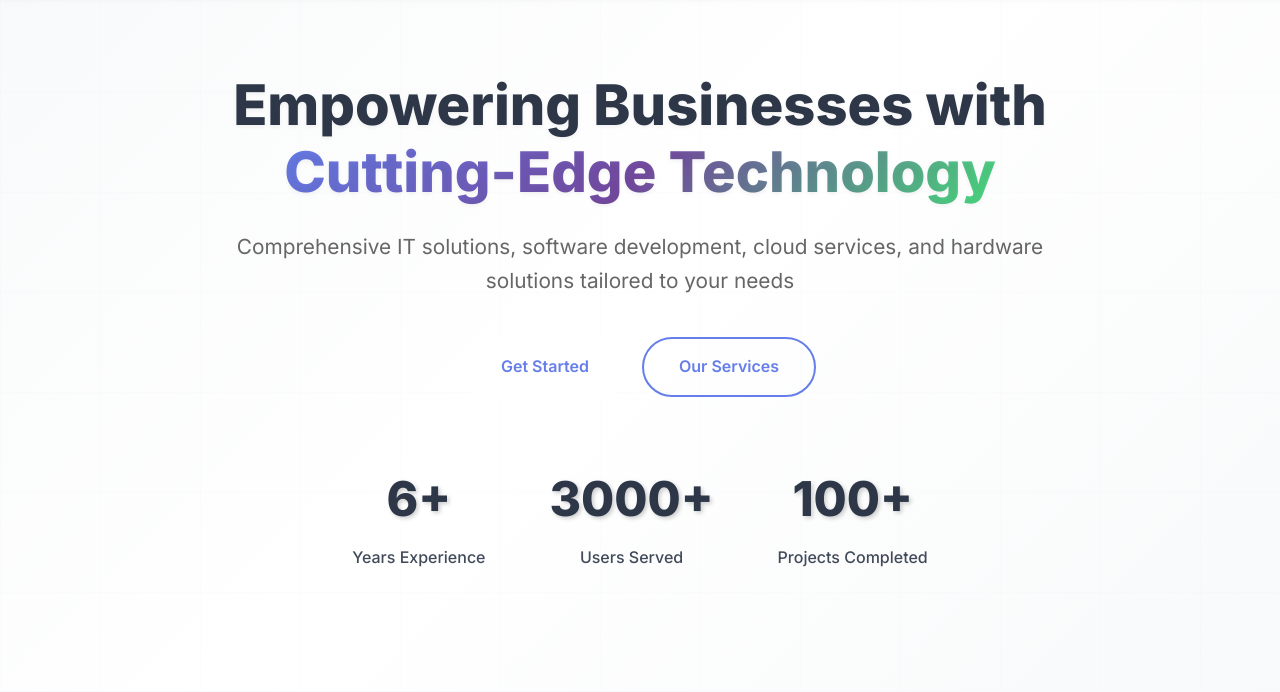
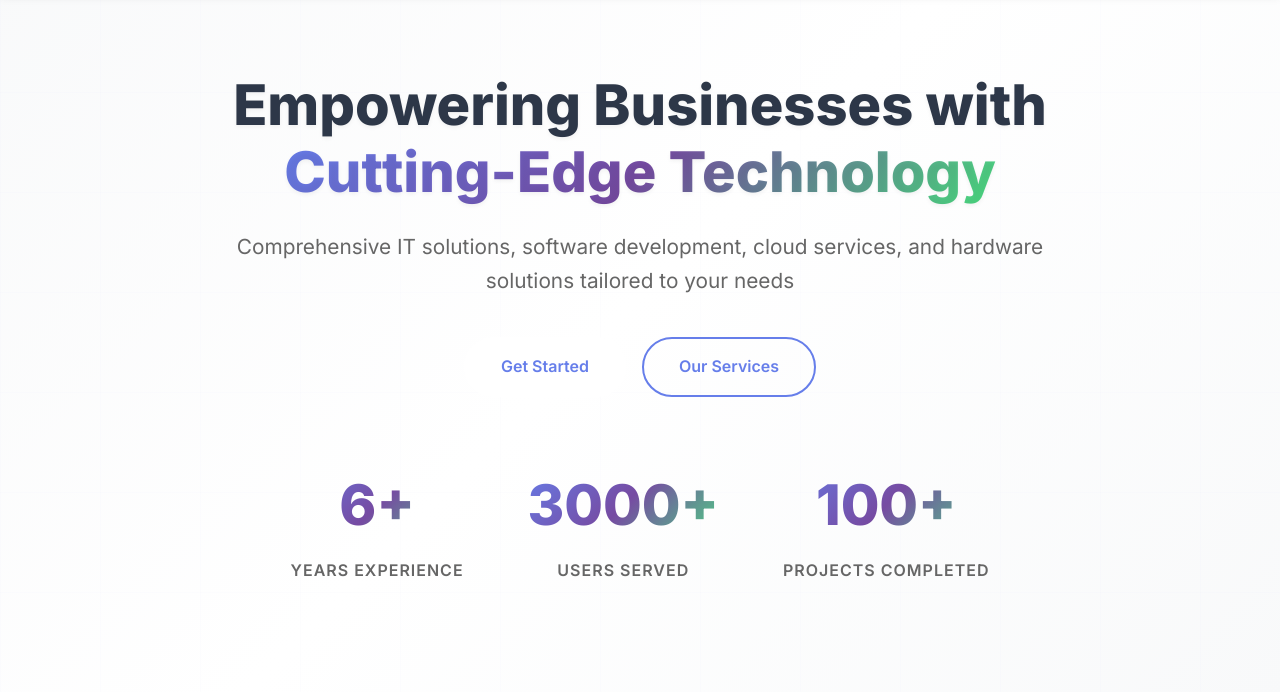
Before and after one commit to gwinsetech/Gwinsetech-website, a website: page index.html in a window 1280 px wide. Shown: the part 108-800 px from the top of the page. Drawn offline with Linux system fonts and the light colour scheme.

Commit message:
Complete hero section improvements - update buttons, stats, and visual elements

```diff
--- a/company-styles.css
+++ b/company-styles.css
@@ -237,16 +237,21 @@ body {
 }
 
 .stat-number {
-    font-size: 3rem;
+    font-size: 3.5rem;
     font-weight: 800;
     margin-bottom: 0.5rem;
-    text-shadow: 2px 2px 4px rgba(0, 0, 0, 0.2);
+    background: linear-gradient(135deg, #667eea 0%, #764ba2 50%, #4ade80 100%);
+    -webkit-background-clip: text;
+    -webkit-text-fill-color: transparent;
+    background-clip: text;
 }
 
 .stat-label {
     font-size: 1rem;
-    opacity: 0.9;
-    font-weight: 500;
+    color: #666;
+    font-weight: 600;
+    text-transform: uppercase;
+    letter-spacing: 1px;
 }
 
 /* Services Section */
```
